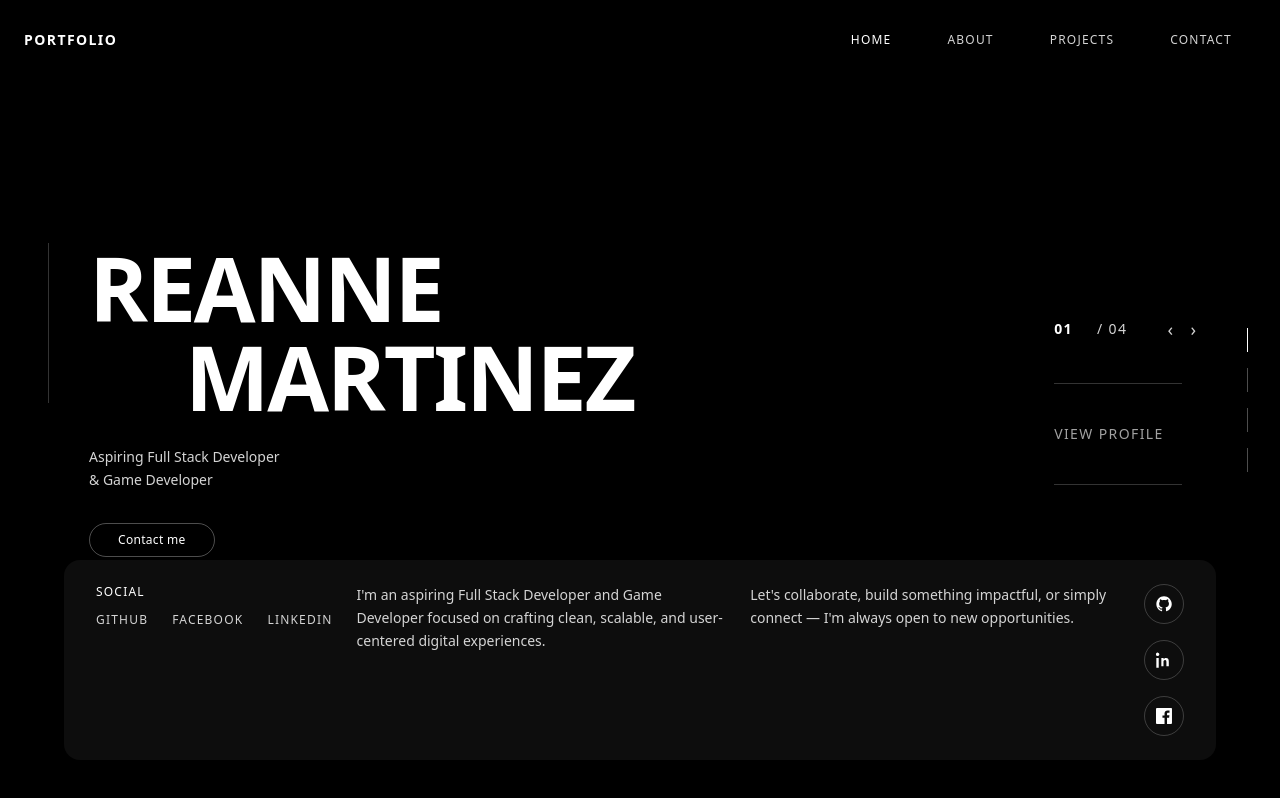
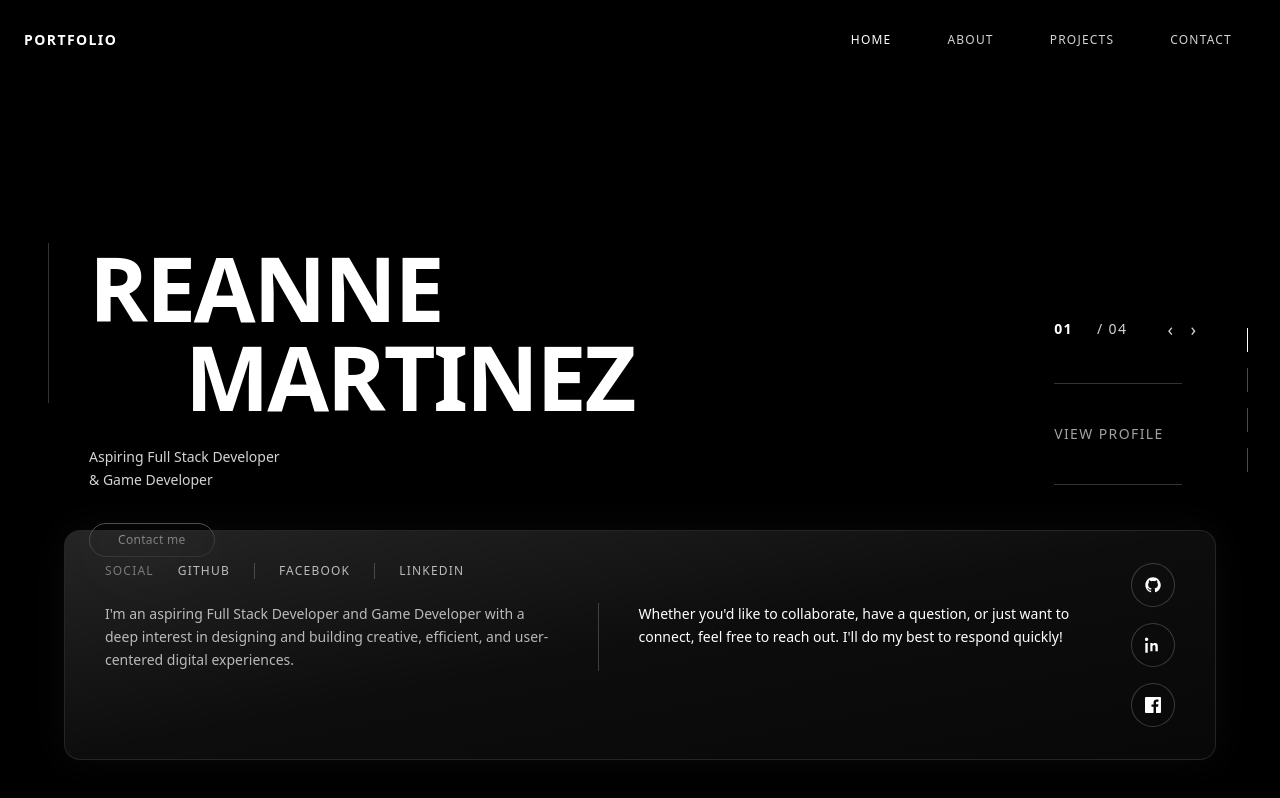
Before and after one commit to ZenorianDev/Portfolio, a Next.js app in the folder portfolio/: page / in a window 1280 px wide. Shown: the top 798 px of the page. Built offline with nearby package versions, Linux system fonts and the light colour scheme.

Commit message:
updated code

```diff
--- a/portfolio/app/page.tsx
+++ b/portfolio/app/page.tsx
@@ -192,60 +192,65 @@ export default function HomePage() {
           ))}
         </div>
 
-        {/* ---------- BOTTOM FLOATING CARD ---------- */}
-        <div className="absolute bottom-10 left-1/2 z-30 w-[92%] max-w-6xl -translate-x-1/2 rounded-2xl bg-white/5 backdrop-blur-md px-8 py-6">
-          <div className="divider lg:divider-horizontal"></div>
-          <div className="grid items-start gap-6 md:grid-cols-[1.2fr_2.2fr_2.2fr_auto]">
-            {/* SOCIAL LABEL + LINKS */}
-            <div className="flex flex-col gap-3 text-xs uppercase tracking-widest text-neutral-300">
-              <span className="text-white">Social</span>
-              <div className="flex gap-6">
-                <a
-                  href="https://github.com/"
-                  className="transition hover:text-white"
-                >
-                  GitHub
+        {/* ---------- BOTTOM FLOATING GLASS CARD ---------- */}
+        <div className="absolute bottom-10 left-1/2 z-40 w-[94%] max-w-6xl -translate-x-1/2">
+          <div className="relative overflow-hidden rounded-2xl border border-white/10 bg-white/5 backdrop-blur-2xl shadow-[0_0_40px_rgba(255,255,255,0.04)]">
+            {/* Glass reflection layer */}
+            <div className="pointer-events-none absolute inset-0 bg-gradient-to-br from-white/10 via-transparent to-black/40" />
+
+            <div className="relative grid grid-cols-[1fr_auto] gap-10 px-10 py-8">
+              {/* ================= LEFT CONTENT ================= */}
+              <div className="flex flex-col gap-6">
+                {/* SOCIAL ROW */}
+                <div className="flex items-center gap-6 text-xs uppercase tracking-widest text-white/70">
+                  <span className="text-white/40">Social</span>
+
+                  <div className="flex items-center gap-6">
+                    <a href="#" className="hover:text-white transition">
+                      Github
                     </a>
-                <a
-                  href="https://facebook.com/"
-                  className="transition hover:text-white"
-                >
+                    <span className="h-4 w-px bg-white/20" />
+                    <a href="#" className="hover:text-white transition">
                       Facebook
                     </a>
-                <a
-                  href="https://linkedin.com/"
-                  className="transition hover:text-white"
-                >
+                    <span className="h-4 w-px bg-white/20" />
+                    <a href="#" className="hover:text-white transition">
                       LinkedIn
                     </a>
                   </div>
                 </div>
 
-            {/* BIO */}
-            <p className="text-sm leading-relaxed text-neutral-300">
-              I&apos;m an aspiring Full Stack Developer and Game Developer
-              focused on crafting clean, scalable, and user-centered digital
-              experiences.
+                {/* TEXT GRID */}
+                <div className="grid grid-cols-[1fr_auto_1fr] items-start gap-10 text-sm leading-relaxed">
+                  {/* Left paragraph */}
+                  <p className="text-white/70">
+                    I&apos;m an aspiring Full Stack Developer and Game Developer with a deep
+                    interest in designing and building creative, efficient, and
+                    user-centered digital experiences.
                   </p>
 
-            {/* CTA */}
-            <p className="text-sm leading-relaxed text-neutral-300">
-              Let&apos;s collaborate, build something impactful, or simply
-              connect — I&apos;m always open to new opportunities.
+                  {/* Center divider */}
+                  <span className="h-full w-px bg-white/20" />
+
+                  {/* Right paragraph */}
+                  <p className="font-medium text-white">
+                    Whether you&apos;d like to collaborate, have a question, or just want
+                    to connect, feel free to reach out. I&apos;ll do my best to respond
+                    quickly!
                   </p>
+                </div>
+              </div>
 
-            {/* ICON COLUMN */}
-            <div className="hidden flex-col items-center gap-4 md:flex">
+              {/* ================= ICON COLUMN ================= */}
+              <div className="flex items-center gap-8">
+                {/* Icons */}
+                <div className="flex flex-col items-center gap-4">
                   <a
                     href="https://github.com/"
                     aria-label="GitHub profile"
-                className="h-10 w-10 rounded-full border border-white/20 grid place-items-center transition hover:bg-white/10"
+                    className="h-11 w-11 rounded-full border border-white/20 bg-black/30 backdrop-blur-md grid place-items-center transition hover:border-white hover:bg-white/10"
                   >
-                <svg
-                  viewBox="0 0 24 24"
-                  fill="currentColor"
-                  className="h-4 w-4"
-                >
+                    <svg viewBox="0 0 24 24" fill="currentColor" className="h-4 w-4">
                       <path d="M12 .5C5.73.5.5 5.74.5 12.02c0 5.1 3.29 9.42 7.86 10.95.58.11.79-.25.79-.56v-2.04c-3.2.7-3.87-1.55-3.87-1.55-.52-1.33-1.28-1.68-1.28-1.68-1.05-.72.08-.7.08-.7 1.16.08 1.77 1.2 1.77 1.2 1.03 1.77 2.7 1.26 3.36.96.1-.75.4-1.26.72-1.55-2.55-.29-5.23-1.28-5.23-5.7 0-1.26.45-2.3 1.2-3.11-.12-.3-.52-1.52.11-3.17 0 0 .97-.31 3.18 1.19.92-.26 1.9-.38 2.88-.38s1.96.13 2.88.38c2.21-1.5 3.18-1.19 3.18-1.19.63 1.65.23 2.87.11 3.17.75.81 1.2 1.85 1.2 3.11 0 4.43-2.69 5.41-5.25 5.7.41.35.77 1.04.77 2.1v3.12c0 .31.21.68.8.56 4.57-1.53 7.86-5.85 7.86-10.95C23.5 5.74 18.27.5 12 .5z" />
                     </svg>
                   </a>
@@ -253,13 +258,9 @@ export default function HomePage() {
                   <a
                     href="https://linkedin.com/"
                     aria-label="LinkedIn profile"
-                className="h-10 w-10 rounded-full border border-white/20 grid place-items-center transition hover:bg-white/10"
+                    className="h-11 w-11 rounded-full border border-white/20 bg-black/30 backdrop-blur-md grid place-items-center transition hover:border-white hover:bg-white/10"
                   >
-                <svg
-                  viewBox="0 0 24 24"
-                  fill="currentColor"
-                  className="h-4 w-4"
-                >
+                    <svg viewBox="0 0 24 24" fill="currentColor" className="h-4 w-4">
                       <path d="M4.98 3.5C4.98 5 3.8 6.18 2.3 6.18S-.38 5-.38 3.5C-.38 2 1.8.82 2.3.82s2.68 1.18 2.68 2.68zM.5 8.98h3.6V23.5H.5V8.98zm7.5 0h3.45v2h.05c.48-.9 1.65-1.85 3.4-1.85 3.63 0 4.3 2.38 4.3 5.48v6.88h-3.6v-6.1c0-1.46-.03-3.33-2.03-3.33-2.03 0-2.34 1.59-2.34 3.23v6.2H8V8.98z" />
                     </svg>
                   </a>
@@ -267,16 +268,14 @@ export default function HomePage() {
                   <a
                     href="https://facebook.com/"
                     aria-label="Facebook profile"
-                className="h-10 w-10 rounded-full border border-white/20 grid place-items-center transition hover:bg-white/10"
+                    className="h-11 w-11 rounded-full border border-white/20 bg-black/30 backdrop-blur-md grid place-items-center transition hover:border-white hover:bg-white/10"
                   >
-                <svg
-                  viewBox="0 0 24 24"
-                  fill="currentColor"
-                  className="h-4 w-4"
-                >
+                    <svg viewBox="0 0 24 24" fill="currentColor" className="h-4 w-4">
                       <path d="M22.68 0H1.32C.59 0 0 .6 0 1.34v21.32C0 23.4.59 24 1.32 24h11.49v-9.29H9.69v-3.62h3.12V8.41c0-3.1 1.89-4.79 4.65-4.79 1.32 0 2.45.1 2.78.14v3.22l-1.91.001c-1.5 0-1.79.71-1.79 1.76v2.31h3.58l-.47 3.62h-3.11V24h6.1c.73 0 1.32-.6 1.32-1.34V1.34C24 .6 23.41 0 22.68 0z" />
                     </svg>
                   </a>
+                </div>
+              </div>
             </div>
           </div>
         </div>
```
Lines whose indentation alone changed are shown as unchanged.
